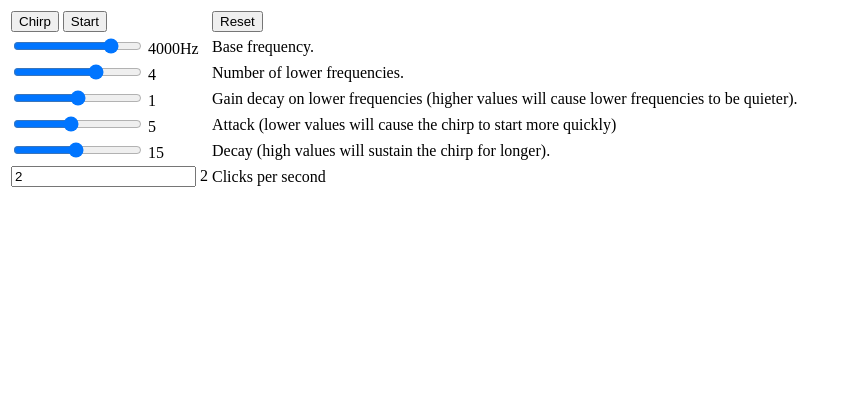
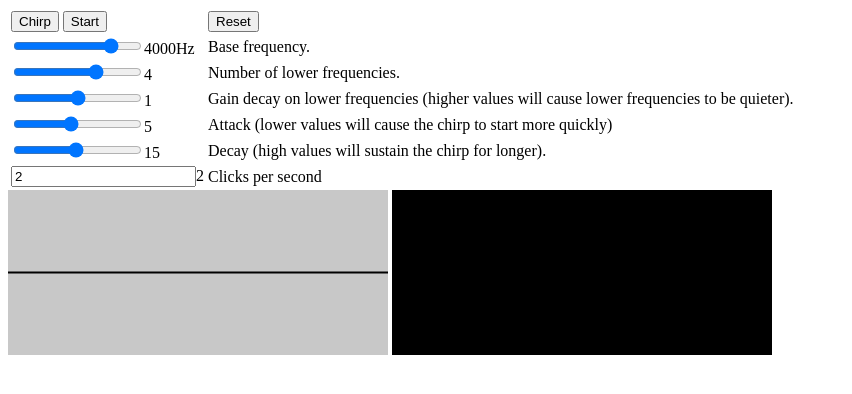
Before and after one commit to DavidSouther/echoping, a plain HTML site: page index.html in a window 1280 px wide. Shown: the whole page, without its empty margins (0-852 px from the left). Drawn offline with Linux system fonts and the light colour scheme.

Commit message:
Added basic minimal visualization

```diff
--- a/index.html
+++ b/index.html
@@ -16,49 +16,39 @@
       </tr>
       <tr>
         <td>
-          <input id="frequency" type="range" min="100" max="5000" value="4000" step="100" />&nbsp;<span id="frequencySpan">4000</span>Hz
-          <datalist id="frequencyTicks">
-            <option value="100" label="100Hz">
-            <option value="500">
-            <option value="1000">
-            <option value="1500">
-            <option value="2000">
-            <option value="2500" label="2.5kHz">
-            <option value="3000">
-            <option value="3500">
-            <option value="4000">
-            <option value="4500">
-            <option value="5000" label="5kHz">
-          </datalist>
+          <input id="frequency" type="range" min="100" max="5000" value="4000" step="100" /><span id="frequencySpan">4000</span>Hz
         </td>
         <td>Base frequency.</td>
         <!-- Range control, minimum 0 maximum 100. Maps linearly to [0, 5000] -->
       </tr>
       <tr>
-        <td><input id="subfrequencies" type="range" min="0" max="6" value="4" />&nbsp;<span id="subfrequenciesSpan">6</span></td>
+        <td><input id="subfrequencies" type="range" min="0" max="6" value="4" /><span id="subfrequenciesSpan">6</span></td>
         <td>Number of lower frequencies.</td>
       </tr>
       <tr>
-        <td><input id="freqGain" type="range" min="0" max="2" value="1" step=".1" />&nbsp;<span id="freqGainSpan">1</span></td>
+        <td><input id="freqGain" type="range" min="0" max="2" value="1" step=".1" /><span id="freqGainSpan">1</span></td>
         <td>Gain decay on lower frequencies (higher values will cause lower frequencies to be quieter).</td>
         <!-- For each lower frequency n, gain is e^-(freqGain*n) -->
       </tr>
       <tr>
-        <td><input id="attack" type="range" min="1" max="10" value="5" />&nbsp;<span id="attackSpan">5</span></td>
+        <td><input id="attack" type="range" min="1" max="10" value="5" /><span id="attackSpan">5</span></td>
         <td>Attack (lower values will cause the chirp to start more quickly)</td>
         <!-- Each chirp targets gain 1 with timeDuration attack*100 -->
       </tr>
       <tr>
-        <td><input id="decay" type="range" min="1" max="30" value="15" />&nbsp;<span id="decaySpan">15</span></td>
+        <td><input id="decay" type="range" min="1" max="30" value="15" /><span id="decaySpan">15</span></td>
         <td>Decay (high values will sustain the chirp for longer).</td>
         <!-- Each chirp targets gain 0 from time 5*attack*100 with timeDuration decay*100 -->
       </tr>
       <tr>
-        <td><input id="tempo" type="number" value="2" />&nbsp;<span id="tempoSpan">2</span></td>
+        <td><input id="tempo" type="number" value="2" /><span id="tempoSpan">2</span></td>
         <td>Clicks per second</td>
         <!-- Start chirps this often -->
       </tr>
     </table>
+
+    <canvas id="waveform" width="380" height="165"></canvas>
+    <canvas id="freqgraph" width="380" height="165"></canvas>
 
     <script type="text/javascript">
       let isPlaying = false;
@@ -205,7 +195,7 @@
       document.getElementById('reset').addEventListener('click', reset);
 
       function play() {
-        const {tempo} = getValues();
+        const {tempo, attack, decay} = getValues();
         updateSpans();
         if (isPlaying && tempo !== 0) chirp();
 
@@ -213,6 +203,87 @@
       }
       play();
 
+      const waveform = document.getElementById('waveform');
+      const waveformCtx = waveform.getContext('2d');
+      const waveAnalyser = audioContext.createAnalyser();
+      master.connect(waveAnalyser);
+      waveAnalyser.fftSize = 2048;
+      const waveBufferLength = waveAnalyser.frequencyBinCount;
+      const waveDataArray = new Uint8Array(waveBufferLength);
+      function waveVisualization() {
+	      const HEIGHT = waveform.height;
+        const WIDTH = waveform.width;
+
+        waveAnalyser.getByteTimeDomainData(waveDataArray);
+
+        waveformCtx.fillStyle = 'rgb(200, 200, 200)';
+        waveformCtx.fillRect(0, 0, WIDTH, HEIGHT);
+
+        waveformCtx.lineWidth = 2;
+        waveformCtx.strokeStyle = 'rgb(0, 0, 0)';
+
+        waveformCtx.beginPath();
+
+        const sliceWidth = WIDTH * 1.0 / waveBufferLength;
+        let x = 0;
+
+        for(let i = 0; i < waveBufferLength; i++) {
+
+          const v = waveDataArray[i] / 128.0;
+          let y = v * HEIGHT/2;
+
+          if(i === 0) {
+            waveformCtx.moveTo(x, y);
+          } else {
+            waveformCtx.lineTo(x, y);
+          }
+          x += sliceWidth;
+        }
+
+        waveformCtx.lineTo(WIDTH, HEIGHT/2);
+        waveformCtx.stroke();
+      }
+
+
+      const freqgraph = document.getElementById('freqgraph');
+      const freqCtx = freqgraph.getContext('2d');
+      const freqAnalyser = audioContext.createAnalyser();
+      master.connect(freqAnalyser);
+      freqAnalyser.fftSize = 256;
+      const freqBufferLength = freqAnalyser.frequencyBinCount;
+      const freqDataArray = new Uint8Array(freqBufferLength);
+
+      function visualizeFreq() {
+	      const HEIGHT = freqgraph.height;
+        const WIDTH = freqgraph.width;
+
+        freqCtx.clearRect(0, 0, WIDTH, HEIGHT);
+
+        freqAnalyser.getByteFrequencyData(freqDataArray);
+
+        freqCtx.fillStyle = 'rgb(0, 0, 0)';
+        freqCtx.fillRect(0, 0, WIDTH, HEIGHT);
+
+        var barWidth = (WIDTH / freqBufferLength) * 2.5;
+        var barHeight;
+        var x = 0;
+
+        for(var i = 0; i < freqBufferLength; i++) {
+          barHeight = freqDataArray[i];
+
+          freqCtx.fillStyle = 'rgb(' + (barHeight+100) + ',50,50)';
+          freqCtx.fillRect(x,HEIGHT-barHeight/2,barWidth,barHeight/2);
+
+          x += barWidth + 1;
+        }
+      }
+
+      function visualization() {
+        requestAnimationFrame(visualization);
+        waveVisualization();
+        visualizeFreq();
+      }
+      requestAnimationFrame(visualization);
     </script>
   </body>
 </html>
```
